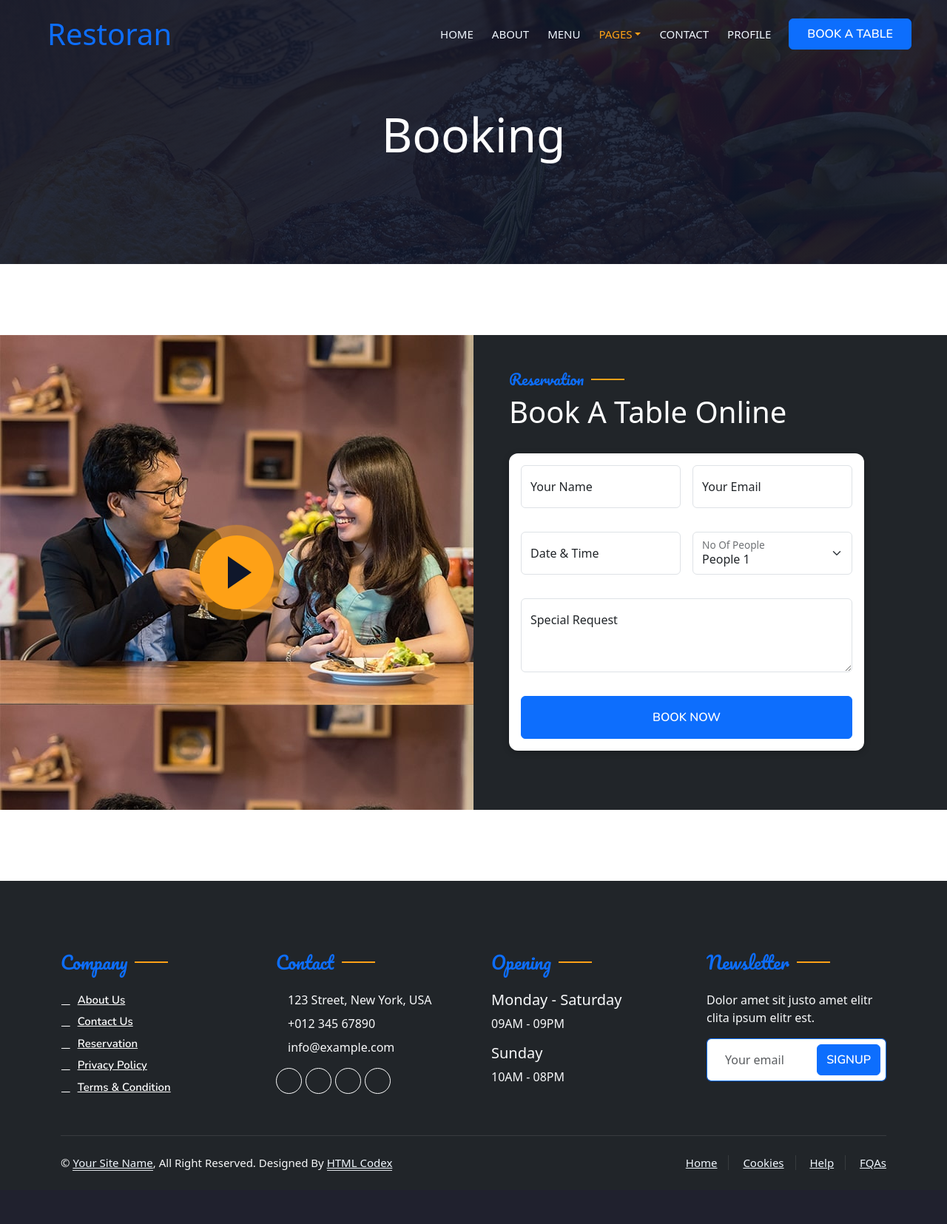
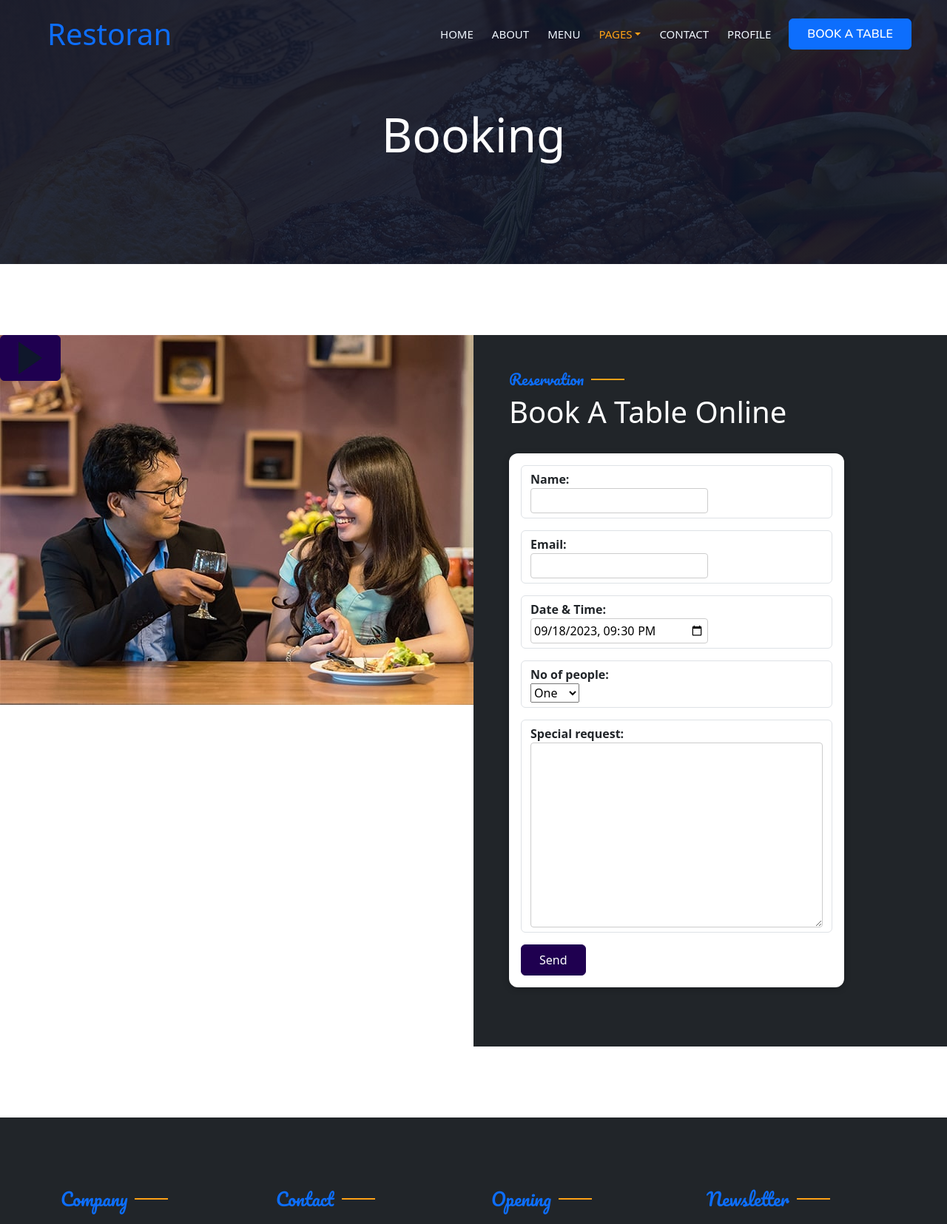
Before and after one commit to mahmoud-oraby/restaurant, a Django app: page /booking/ in a window 1280 px wide. Shown: the top 1655 px of the page at 74% size. Before the commit the page ends 1583 px from the top, so only its background shows below. Run offline with Django 4.2, Linux system fonts and the light colour scheme; some libraries are stand-ins or nearby versions.

Commit message:
custom some files and booking

```diff
--- a/main/admin.py
+++ b/main/admin.py
@@ -1,8 +1,9 @@
 from django.contrib import admin
-from .models import Menu, MasterChef, SocialChef, Query
+from .models import Menu, MasterChef, SocialChef, Query, BookATable
 # Register your models here.
 
 admin.site.register(Menu)
 admin.site.register(MasterChef)
 admin.site.register(SocialChef)
 admin.site.register(Query)
+admin.site.register(BookATable)
--- a/main/forms.py
+++ b/main/forms.py
@@ -1,5 +1,6 @@
 from django import forms
-from .models import Query
+from .models import Query, BookATable
+from django.utils import timezone
 
 
 class QueryForm(forms.ModelForm):
@@ -11,3 +12,24 @@ class QueryForm(forms.ModelForm):
     class Meta:
         model = Query
         fields = ['name', 'email', 'subject', 'message']
+
+
+class BookATableForm(forms.ModelForm):
+    NUM_PEOPLE = (
+        ("1", "One"),
+        ("2", "Two"),
+        ("3", "Three"),
+        ("4", "Four"),
+        ("5", "Five"),
+    )
+    date = forms.DateTimeField(label="Date & Time",
+                               input_formats=['%Y-%m-%d %H:%M'],
+                               widget=forms.DateTimeInput(
+                                   attrs={'type': 'datetime-local'}),
+                               initial=timezone.now().strftime('%Y-%m-%d %H:%M'))
+
+    num_people = forms.ChoiceField(label="No of people", choices=NUM_PEOPLE)
+
+    class Meta:
+        model = BookATable
+        fields = ['name', 'email', 'date', 'num_people', 'special_request']
--- a/main/models.py
+++ b/main/models.py
@@ -57,5 +57,8 @@ class BookATable(models.Model):
     email = models.EmailField(max_length=250)
     date = models.DateTimeField()
     num_people = models.IntegerField()
-    special_request = models.CharField(max_length=300)
-    created = models.DateTimeField(auto_now_add=True)
+    special_request = models.TextField(max_length=300)
+    created = models.DateField(auto_now_add=True)
+
+    def __str__(self) -> str:
+        return self.name
--- a/main/templates/about.html
+++ b/main/templates/about.html
@@ -17,7 +17,7 @@
       <nav
         class="navbar navbar-expand-lg navbar-dark bg-dark px-4 px-lg-5 py-3 py-lg-0"
       >
-        <a href="" class="navbar-brand p-0">
+        <a href="{% url 'main:index' %}" class="navbar-brand p-0">
           <h1 class="text-primary m-0">
             <i class="fa fa-utensils me-3"></i>Restoran
           </h1>
--- a/main/templates/booking.html
+++ b/main/templates/booking.html
@@ -10,10 +10,11 @@
         <!-- Navbar & Hero Start -->
         <div class="container-xxl position-relative p-0">
             <nav class="navbar navbar-expand-lg navbar-dark bg-dark px-4 px-lg-5 py-3 py-lg-0">
-                <a href="" class="navbar-brand p-0">
-                    <h1 class="text-primary m-0"><i class="fa fa-utensils me-3"></i>Restoran</h1>
-                    <!-- <img src="img/logo.png" alt="Logo"> -->
-                </a>
+                <a href="{% url 'main:index' %}" class="navbar-brand p-0">
+                    <h1 class="text-primary m-0">
+                      <i class="fa fa-utensils me-3"></i>Restoran
+                    </h1>
+                  </a>
                 <button class="navbar-toggler" type="button" data-bs-toggle="collapse" data-bs-target="#navbarCollapse">
                     <span class="fa fa-bars"></span>
                 </button>
@@ -67,46 +68,23 @@
                     <div class="p-5 wow fadeInUp" data-wow-delay="0.2s">
                         <h5 class="section-title ff-secondary text-start text-primary fw-normal">Reservation</h5>
                         <h1 class="text-white mb-4">Book A Table Online</h1>
-                        <form>
-                            <div class="row g-3">
-                                <div class="col-md-6">
-                                    <div class="form-floating">
-                                        <input type="text" class="form-control" id="name" placeholder="Your Name">
-                                        <label for="name">Your Name</label>
-                                    </div>
-                                </div>
-                                <div class="col-md-6">
-                                    <div class="form-floating">
-                                        <input type="email" class="form-control" id="email" placeholder="Your Email">
-                                        <label for="email">Your Email</label>
-                                    </div>
-                                </div>
-                                <div class="col-md-6">
-                                    <div class="form-floating date" id="date3" data-target-input="nearest">
-                                        <input type="text" class="form-control datetimepicker-input" id="datetime" placeholder="Date & Time" data-target="#date3" data-toggle="datetimepicker" />
-                                        <label for="datetime">Date & Time</label>
-                                    </div>
-                                </div>
-                                <div class="col-md-6">
-                                    <div class="form-floating">
-                                        <select class="form-select" id="select1">
-                                            <option value="1">People 1</option>
-                                            <option value="2">People 2</option>
-                                            <option value="3">People 3</option>
-                                        </select>
-                                        <label for="select1">No Of People</label>
-                                        </div>
-                                </div>
-                                <div class="col-12">
-                                    <div class="form-floating">
-                                        <textarea class="form-control" placeholder="Special Request" id="message" style="height: 100px"></textarea>
-                                        <label for="message">Special Request</label>
-                                    </div>
-                                </div>
-                                <div class="col-12">
-                                    <button class="btn btn-primary w-100 py-3" type="submit">Book Now</button>
-                                </div>
+                        <form action="" method="post"  novalidate>
+                            {% csrf_token %}
+                            {% for field in form %}
+                            <div class="form-control {% if field.errors %} errors {% endif %} ">
+                                {{field.label_tag}}
+                                {{field}}
+                                {% for error in field.errors %}
+                                <span class="error">{{error}}</span>
+                                {% endfor %}
                             </div>
+                            {% endfor %}
+                            {% if messages %}
+                                {% for message in messages %}
+                                    <p {% if message.tags %} class="{{message.tags}}" {% endif %} role="alert">{{message}}</p>
+                                {% endfor %}
+                            {% endif %}
+                            <button type="submit">Send</button>
                         </form>
                     </div>
                 </div>
--- a/main/views.py
+++ b/main/views.py
@@ -1,6 +1,6 @@
 from django.shortcuts import render
 from .models import Menu, MasterChef, Query
-from .forms import QueryForm
+from .forms import QueryForm, BookATableForm
 from django.contrib import messages
 # Create your views here.
 
@@ -33,5 +33,13 @@ def contact(request):
 
 
 def booking(request):
+    form = BookATableForm()
+    if request.method == "POST":
+        form = BookATableForm(request.POST)
+        if form.is_valid():
+            form.save()
+            messages.success(request, "Success!")
+        else:
+            messages.error(request, "Invalid")
 
-    return render(request, 'booking.html')
+    return render(request, 'booking.html', {'form': form})
--- a/project/settings.py
+++ b/project/settings.py
@@ -113,7 +113,7 @@ AUTH_PASSWORD_VALIDATORS = [
 
 LANGUAGE_CODE = 'en-us'
 
-TIME_ZONE = 'UTC'
+TIME_ZONE = 'Africa/Cairo'
 
 USE_I18N = True
 
--- a/static/css/style.css
+++ b/static/css/style.css
@@ -237,13 +237,13 @@
     position: relative;
     height: 100%;
     min-height: 500px;
-    background: linear-gradient(rgba(15, 23, 43, 0), rgba(15, 23, 43, 0)), url(/static/img/video.jpg) !important;
+    background: linear-gradient(rgba(15, 23, 43, 0), rgba(15, 23, 43, 0)), url(/static/img/video.jpg) !important ;
     background-position: center center;
-    background-repeat: no-repeat;
+    background-repeat: no-repeat !important;
     background-size: cover;
 }
 
-.video .btn-play {
+/* .video .btn-play {
     position: absolute;
     z-index: 3;
     top: 50%;
@@ -287,7 +287,7 @@
     background: var(--primary);
     border-radius: 50%;
     transition: all 200ms;
-}
+} */
 
 .video .btn-play img {
     position: relative;
```
Also changed, not shown: main/templates/contact.html (+5 -6 lines), main/templates/index.html (+5 -4 lines), main/templates/menu.html (+5 -6 lines), profiles/templates/my_profile.html (+5 -5 lines), main/migrations/0004_alter_bookatable_special_request.py (added), main/migrations/0005_alter_bookatable_created.py (added).
